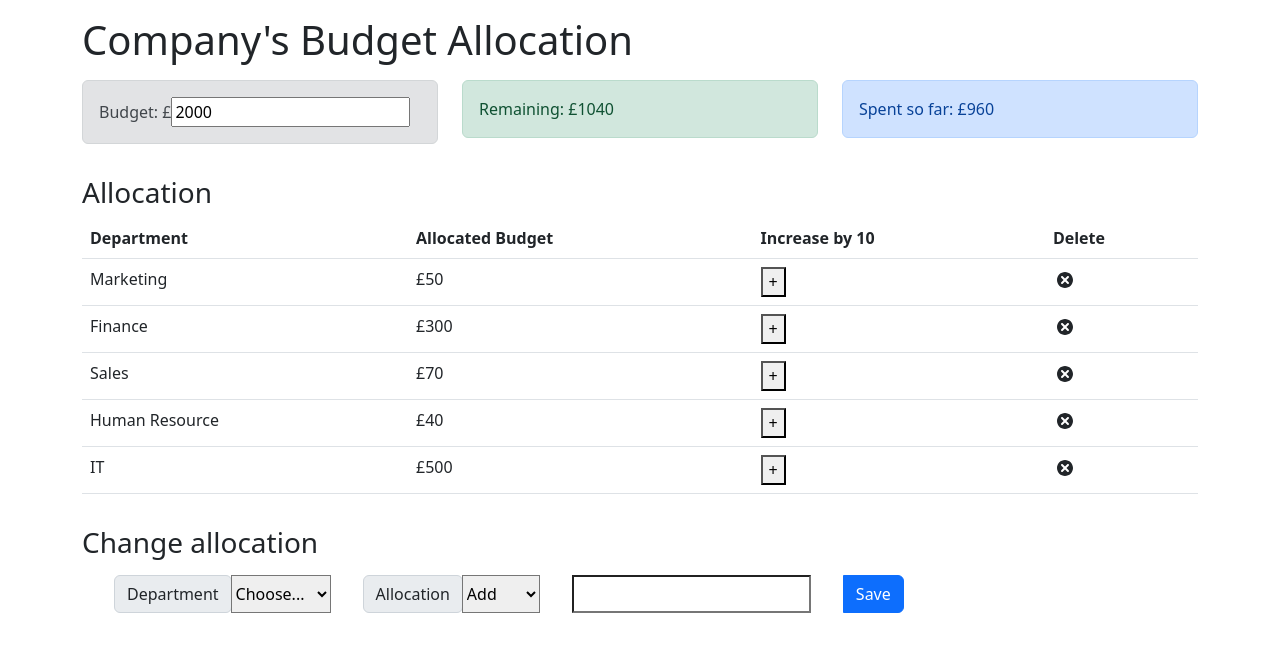
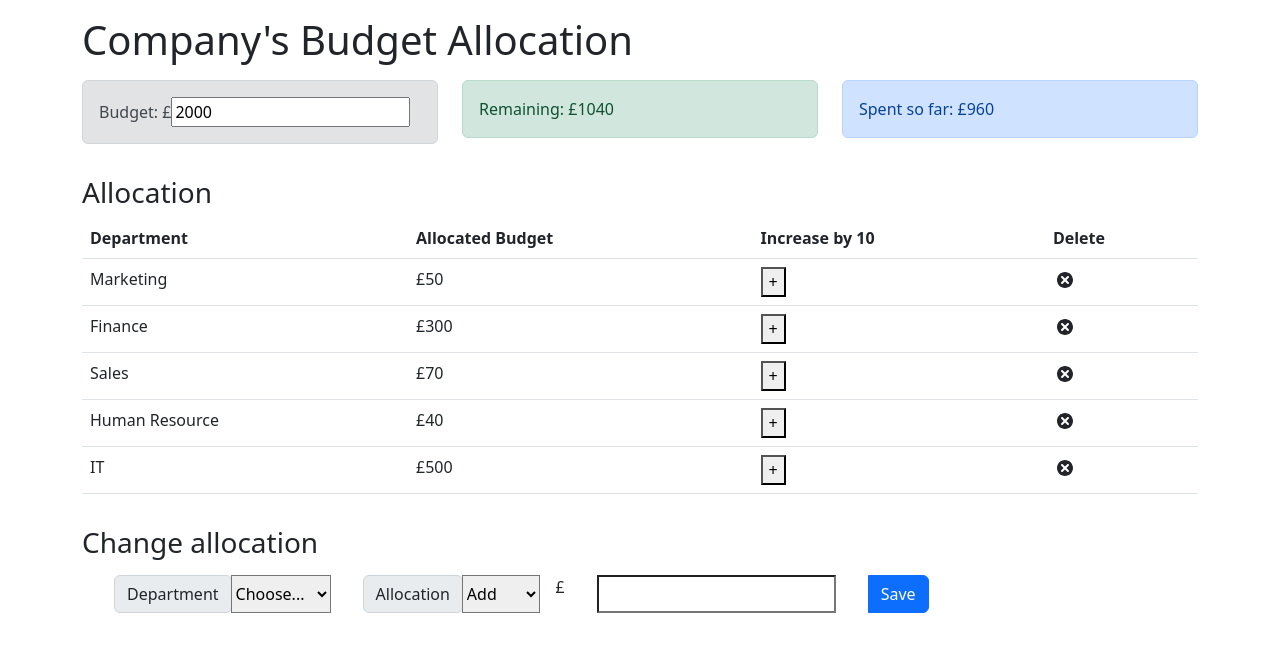
Before and after one commit to chrisrees222/react-budget-app, a React (Create React App) app: page / in a window 1280 px wide. Shown: the top 652 px of the page. Built offline with nearby package versions, Linux system fonts and the light colour scheme.

Commit message:
Update AllocationForm.js

```diff
--- a/src/components/AllocationForm.js
+++ b/src/components/AllocationForm.js
@@ -50,6 +50,7 @@ const AllocationForm = (props) => {
                         <option defaultValue value="Add" name="Add">Add</option>
                 <option value="Reduce" name="Reduce">Reduce</option>
                   </select>
+                  <span>&nbsp; &nbsp; £ </span>
                     <input
                         required='required'
                         type='number'
@@ -57,6 +58,7 @@ const AllocationForm = (props) => {
                         value={cost}
                         style={{ marginLeft: '2rem' , size: 10}}
                         onChange={(event) => setCost(event.target.value)}>
+
                         </input>
                     <button className="btn btn-primary" onClick={submitEvent} style={{ marginLeft: '2rem' }}>
                         Save
```
